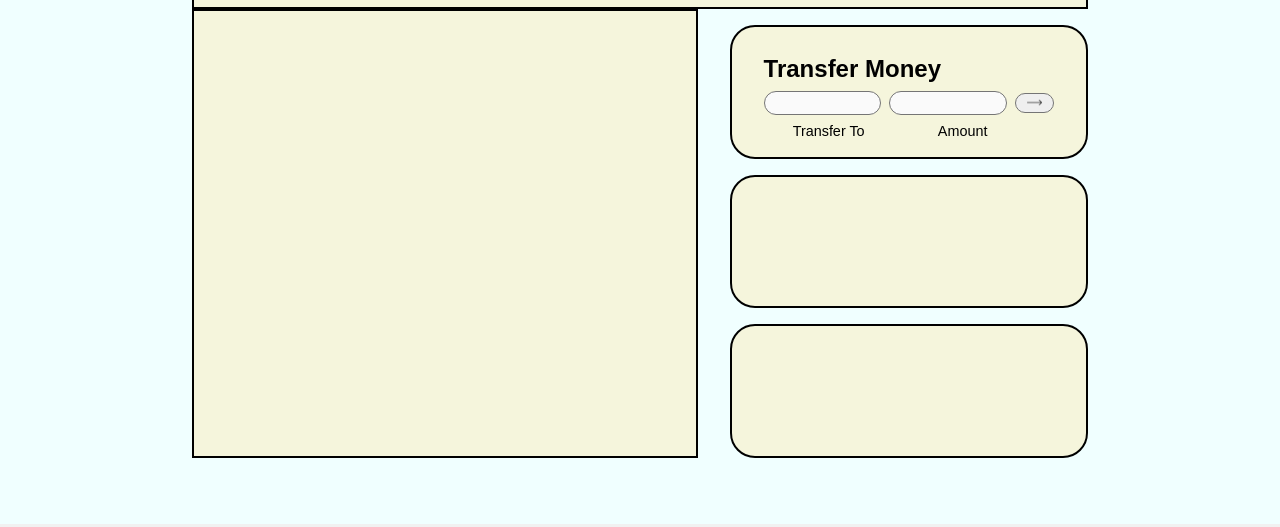
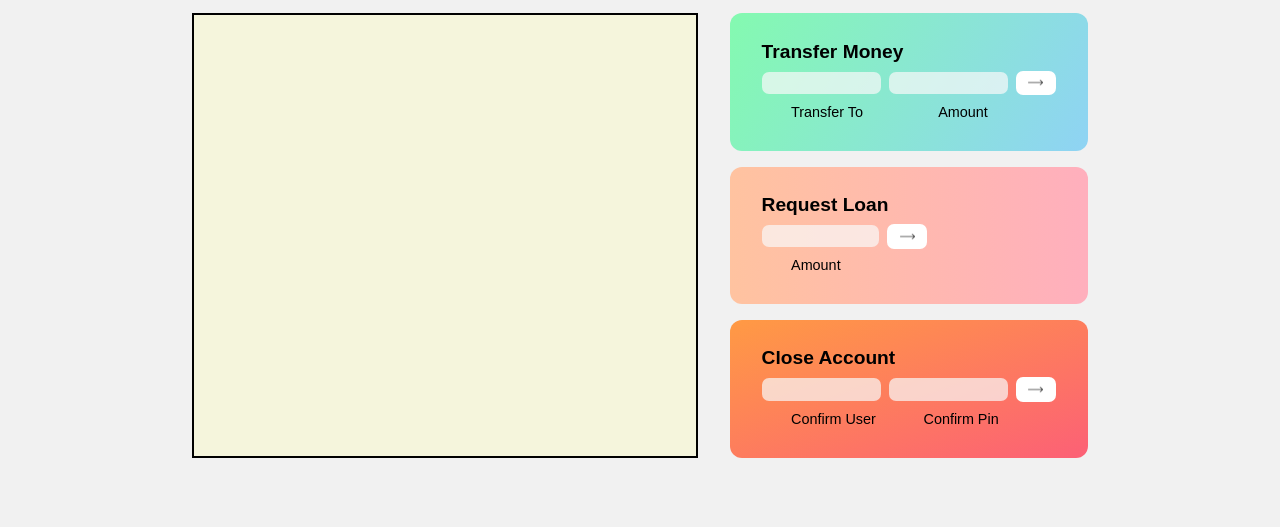
Before and after one commit to EvilxDhron/Project_Phoenix_JS, a plain HTML site: page Projects/04_BankistApp/index.html in a window 1280 px wide. Shown: the part 273-800 px from the top of the page. Drawn offline with Linux system fonts and the light colour scheme.

Commit message:
Projects - BankistApp main top and right Done

```diff
--- a/Projects/04_BankistApp/index.html
+++ b/Projects/04_BankistApp/index.html
@@ -49,8 +49,25 @@
                     <button id="navBtn"><img src="./Assets/right-arrow.png"/></button>
                 </div>
             </div>
-            <div class="part4"></div>
-            <div class="part5"></div>
+            <div class="part4">
+                <h2>Request Loan</h2>
+                <div class="transInputs">
+                    <input type="number" id="transAmt" name="transAmt" class="no-arrows"/>
+                    <label for="transAmt">Amount</label>
+                    <button id="navBtn"><img src="./Assets/right-arrow.png"/></button>
+                </div>
+            </div>
+            <div class="part5">
+                <h2>Close Account</h2>
+                <div class="transInputs">
+                    <input type="text" id="transUser" name="transUser" maxlength="4"
+                    oninput="this.value = this.value.slice(0, 4);"/>
+                    <label for="transUser">Confirm User</label>
+                    <input type="number" id="transAmt" name="transAmt" class="no-arrows" oninput="this.value = this.value.slice(0, 4);"/>
+                    <label for="transAmt">Confirm Pin</label>
+                    <button id="navBtn"><img src="./Assets/right-arrow.png"/></button>
+                </div>
+            </div>
         </section>
     </main>
 </body>
--- a/Projects/04_BankistApp/style.css
+++ b/Projects/04_BankistApp/style.css
@@ -10,9 +10,9 @@ body {
   height: 100%;
 }
 
-body{
-    background-color: #F1F1F1;
-    font-family:Arial, Helvetica, sans-serif;
+body {
+  background-color: #f1f1f1;
+  font-family: Arial, Helvetica, sans-serif;
 }
 
 .no-arrows::-webkit-outer-spin-button,
@@ -20,159 +20,260 @@ body{
   -webkit-appearance: none;
 }
 
-input:focus{
+input:focus {
   outline: none;
 }
 
-input::placeholder{
+input::placeholder {
   text-align: center;
 }
 
-input{
+input {
   font-size: 0.9rem;
 }
 
-header{
+header {
   width: 100%;
 }
 
-button{
+button {
   width: 2.5rem;
-    padding: 0.1rem 0.7rem;
+  padding: 0.25rem 0.7rem;
   border-radius: 15px;
   border: 1px solid rgb(117, 117, 117);
   display: flex;
   align-items: center;
 
-    img{
+  img {
     width: 15px;
     margin: 0 auto;
   }
 }
 
-button:active{
+button:active {
   transform: scale(0.95);
 }
 
-input{
+input {
   width: 4rem;
   padding: 0.2rem 0.8rem;
   border-radius: 15px;
   border: 1px solid rgb(117, 117, 117);
-    background-color:#FAFAFA;
+  background-color: #fafafa;
 }
 
-nav{
+nav {
   width: 100%;
   padding: 2rem 3rem;
   display: flex;
   justify-content: space-between;
   align-items: center;
 
-    .navSec1{
+  .navSec1 {
     font-size: 1.2rem;
     font-weight: 600;
   }
 
-    .navSec2{
+  .navSec2 {
     display: flex;
     align-items: center;
-        img{
+    img {
       width: 45px;
     }
   }
 
-    .navSec3{
+  .navSec3 {
     display: flex;
     align-items: center;
     gap: 0.5rem;
   }
 }
 
-main{
+main {
   width: 100%;
   height: 86%;
   padding-top: 1.5rem;
   display: flex;
   justify-content: center;
-    background-color:azure;
+  /* background-color: azure; */
 
-    .items-container{
+  .items-container {
     width: 70%;
     height: 90%;
     display: grid;
-        /* gap: 2rem; */
     grid-template-columns: repeat(5, 1fr);
     grid-template-rows: repeat(4, 1fr);
+    grid-row-gap: 1rem;
     grid-template-areas:
-        'a a a a a'
-        'b b b c c'
-        'b b b d d'
-        'b b b e e';
+      "a a a a a"
+      "b b b c c"
+      "b b b d d"
+      "b b b e e";
   }
 
-    .part1{
+  .part1 {
     grid-area: a;
-        background-color:beige;
-        border: 2px solid black;
     display: flex;
-        justify-content:space-between;
-        align-items: center;
-        padding: 0 2rem;
+    justify-content: space-between;
+    align-items: flex-end;
+    padding: 2rem 0;
+
+    h2{
+        font-weight: 400;
+        margin-bottom: 0.3rem;
     }
-    .part2{
+
+    h1{
+        font-size: 2.9rem;
+        font-weight: lighter;
+    }
+  }
+  .part2 {
     grid-area: b;
     margin-right: 2rem;
-        background-color:beige;
+    background-color: beige;
     border: 2px solid black;
   }
-    .part3{
-        margin-top: 1rem;
+  .part3 {
+    background-image: linear-gradient(120deg, #84fab0 0%, #8fd3f4 100%);
     grid-area: c;
-        background-color:beige;
-        border: 2px solid black;
-        border-radius: 25px;
+    border-radius: 12px;
     display: flex;
     flex-direction: column;
-        /* justify-content: center; */
     align-items: left;
     gap: 0.5rem;
     padding: 1.7rem 2rem;
 
-        .transInputs{
+    h2 {
+      font-size: 1.2rem;
+    }
+
+    .transInputs {
       display: flex;
       align-items: center;
       gap: 0.5rem;
       position: relative;
 
-            input{
+      input {
         width: 100%;
+        opacity: 70%;
+        border: none;
+        border-radius: 7px;
       }
 
-            label{
+      label {
         position: absolute;
         bottom: -100%;
         left: 10%;
         font-size: 0.9rem;
       }
 
-            label:nth-child(4){
+      label:nth-child(4) {
         left: 60%;
+      }
+
+      button {
+        background-color: white;
+        padding: 0.3rem 0.9rem;
+        border-radius: 7px;
+        justify-content: center;
+        border: none;
       }
     }
   }
-    .part4{
-        margin-top: 1rem;
+  .part4 {
     grid-area: d;
-        background-color:beige;
-        border: 2px solid black;
-        border-radius: 25px;
+    background-image: linear-gradient(to right, #ffc3a0 0%, #ffafbd 100%);
+    border-radius: 12px;
+    display: flex;
+    flex-direction: column;
+    align-items: left;
+    gap: 0.5rem;
+    padding: 1.7rem 2rem;
+
+    h2 {
+      font-size: 1.2rem;
     }
-    .part5{
-        margin-top: 1rem;
-        grid-area: e;
-        background-color:beige;
-        border: 2px solid black;
-        border-radius: 25px;
+
+    .transInputs {
+      display: flex;
+      align-items: center;
+      gap: 0.5rem;
+      position: relative;
+
+      input {
+        width: 40%;
+        opacity: 70%;
+        border: none;
+        border-radius: 7px;
+      }
+
+      label {
+        position: absolute;
+        bottom: -100%;
+        left: 10%;
+        font-size: 0.9rem;
+      }
+
+      label:nth-child(4) {
+        left: 60%;
+      }
+
+      button {
+        background-color: white;
+        padding: 0.3rem 0.9rem;
+        border-radius: 7px;
+        justify-content: center;
+        border: none;
       }
     }
+  }
+
+  .part5 {
+    grid-area: e;
+    background-image: linear-gradient(-20deg, #fc6076 0%, #ff9a44 100%);
+    border-radius: 12px;
+    display: flex;
+    flex-direction: column;
+    align-items: left;
+    gap: 0.5rem;
+    padding: 1.7rem 2rem;
+
+    h2 {
+      font-size: 1.2rem;
+    }
+
+    .transInputs {
+      display: flex;
+      align-items: center;
+      gap: 0.5rem;
+      position: relative;
+
+      input {
+        width: 100%;
+        opacity: 70%;
+        border: none;
+        border-radius: 7px;
+      }
+
+      label {
+        position: absolute;
+        bottom: -100%;
+        left: 10%;
+        font-size: 0.9rem;
+      }
+
+      label:nth-child(4) {
+        left: 55%;
+      }
+
+      button {
+        background-color: white;
+        padding: 0.3rem 0.9rem;
+        border-radius: 7px;
+        justify-content: center;
+        border: none;
+      }
+    }
+  }
+}
```
Lines whose indentation alone changed are shown as unchanged.
